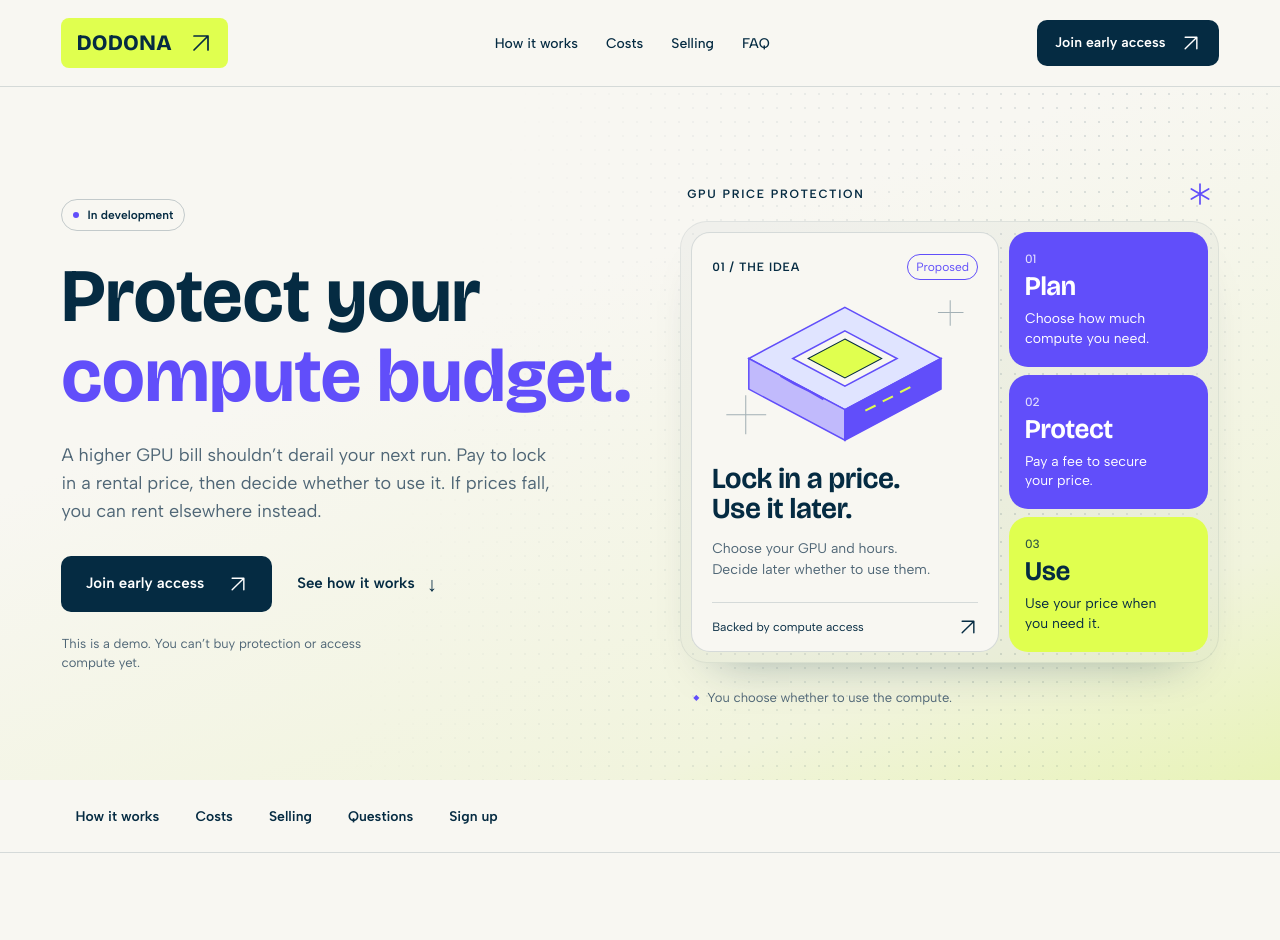
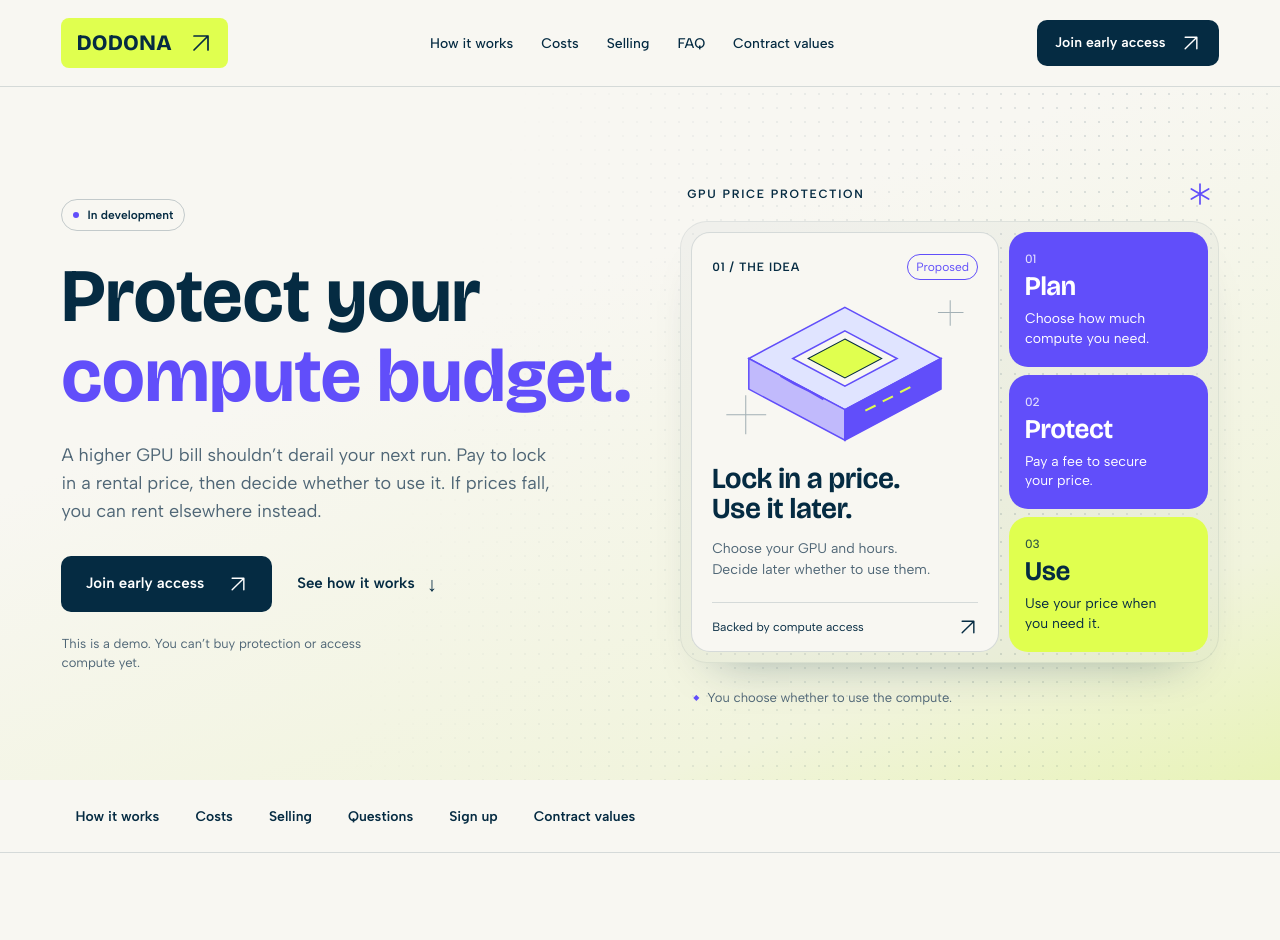
Before and after one commit to pranavrp122/dodona-website, a website with bundled scripts: page index.html in a window 1280 px wide. Shown: the top 940 px of the page. Built offline with nearby package versions, Linux system fonts and the light colour scheme; files whose address does not match are found by name.

Commit message:
Link the contract values pages from the home page nav

```diff
--- a/index.html
+++ b/index.html
@@ -27,7 +27,7 @@
   <a class="skip-link" href="#main">Skip to content</a>
   <header class="nav"><div class="wrap nav-inner">
     <a class="logo" href="#top" aria-label="Dodona home">DODONA<span aria-hidden="true"><svg class="icon" viewBox="0 0 24 24" fill="none" stroke="currentColor" stroke-width="1.7" stroke-linecap="round" stroke-linejoin="round"><path d="M5 19 19 5M5 5h14v14"/></svg></span></a>
-    <nav aria-label="Main navigation"><a href="#how-it-works">How it works</a><a href="#example">Costs</a><a href="#flexibility">Selling</a><a href="#faq">FAQ</a></nav>
+    <nav aria-label="Main navigation"><a href="#how-it-works">How it works</a><a href="#example">Costs</a><a href="#flexibility">Selling</a><a href="#faq">FAQ</a><a href="/contracts">Contract values</a></nav>
     <a class="btn btn-ink btn-sm nav-cta" href="#early-access">Join early access <span aria-hidden="true"><svg class="icon" viewBox="0 0 24 24" fill="none" stroke="currentColor" stroke-width="1.7" stroke-linecap="round" stroke-linejoin="round"><path d="M5 19 19 5M5 5h14v14"/></svg></span></a>
   </div></header>
   <main id="main">
@@ -66,7 +66,7 @@
         <p class="visual-caption"><span aria-hidden="true">◆</span> You choose whether to use the compute.</p>
       </div>
     </div></section>
-    <nav class="section-nav wrap" aria-label="On this page"><a href="#how-it-works">How it works</a><a href="#example">Costs</a><a href="#flexibility">Selling</a><a href="#faq">Questions</a><a href="#early-access">Sign up</a></nav>
+    <nav class="section-nav wrap" aria-label="On this page"><a href="#how-it-works">How it works</a><a href="#example">Costs</a><a href="#flexibility">Selling</a><a href="#faq">Questions</a><a href="#early-access">Sign up</a><a href="/contracts">Contract values</a></nav>
 
     <section class="sec" id="how-it-works" aria-labelledby="how-title"><div class="wrap">
       <div class="sec-head"><div><p class="eyebrow">How it works</p><h2 id="how-title">Book a price for<br>your next GPU run.</h2></div><p>Pay for the price protection and a separate booking fee upfront. Pay for the compute itself only if you use it.</p></div>
```
